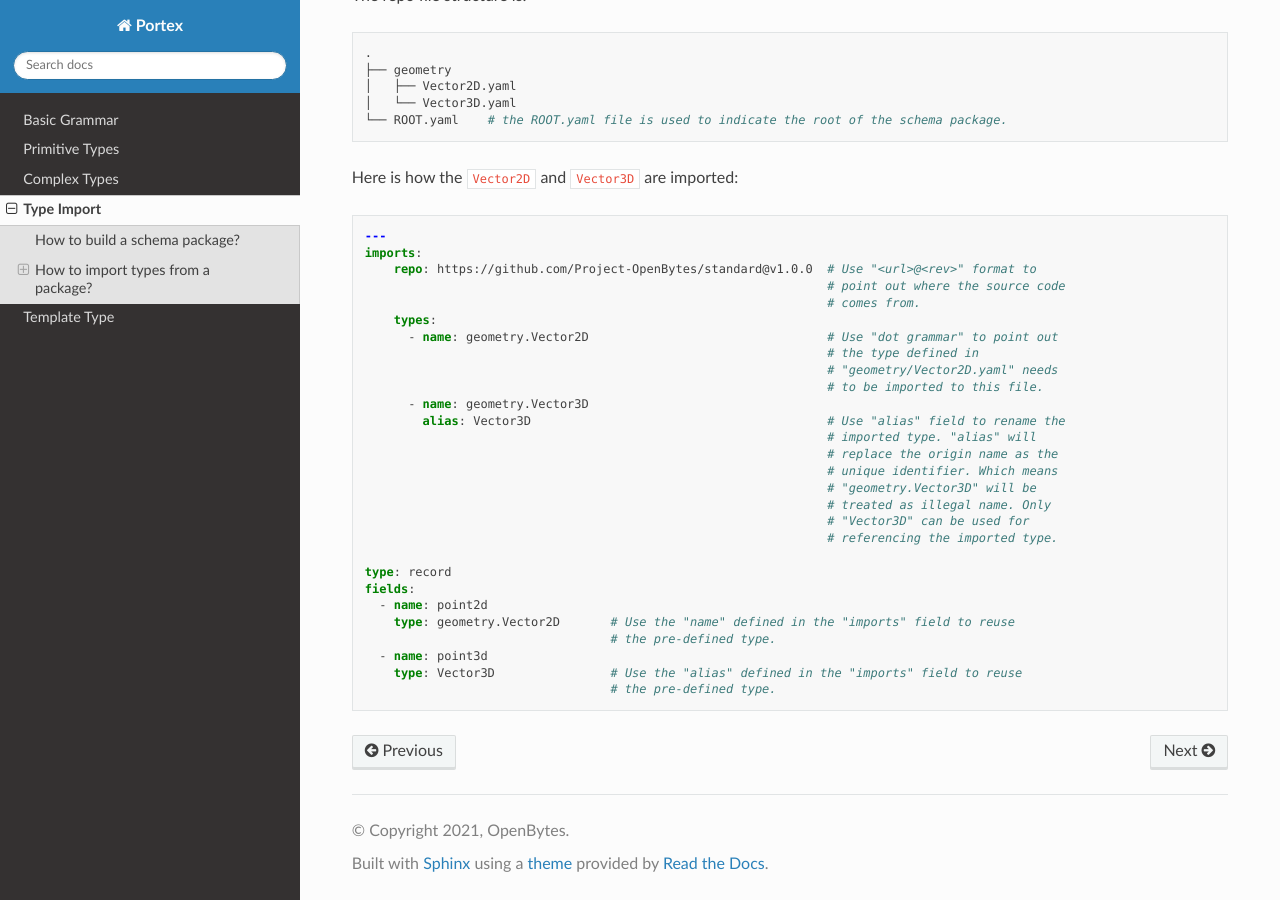
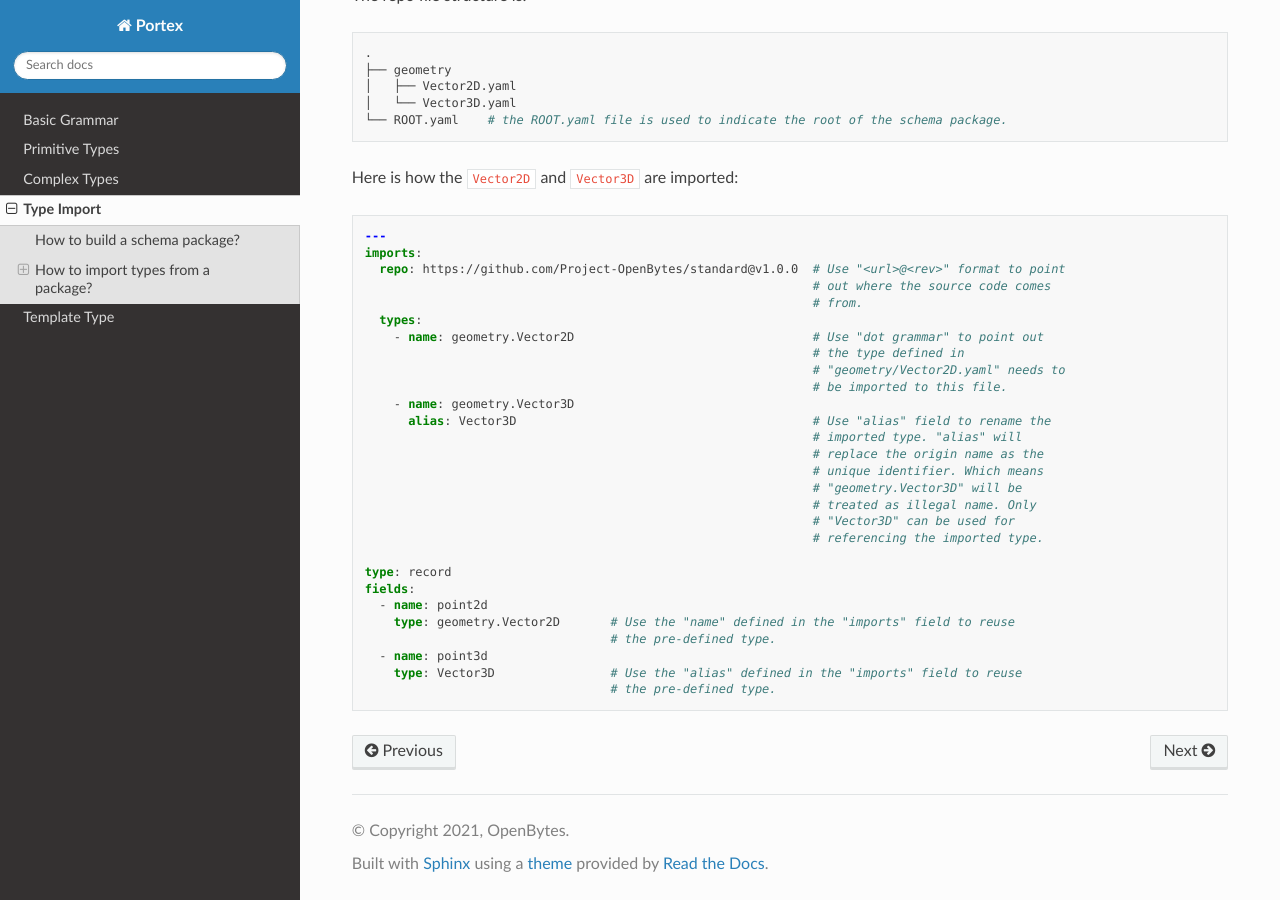
Before and after one commit to Project-OpenBytes/portex, a Sphinx documentation site: the page built from docs/source/schema/type_import.rst, in a window 1280 px wide and 900 px high, scrolled down 2162 px. Built offline with Sphinx 7.4.7 and the Read the Docs theme 2.0.0, drawn with Linux system fonts in a browser that asks for light colours.

Commit message:
docs: change the indent width from 4 to 2 in the "imports" block

```diff
--- a/docs/source/schema/type_import.rst
+++ b/docs/source/schema/type_import.rst
@@ -144,23 +144,23 @@ Here is how the ``Vector2D`` and ``Vector3D`` are imported:
 
    ---
    imports:
-       repo: https://github.com/Project-OpenBytes/standard@v1.0.0  # Use "<url>@<rev>" format to
-                                                                   # point out where the source code
-                                                                   # comes from.
-       types:
-         - name: geometry.Vector2D                                 # Use "dot grammar" to point out
-                                                                   # the type defined in
-                                                                   # "geometry/Vector2D.yaml" needs
-                                                                   # to be imported to this file.
-         - name: geometry.Vector3D
-           alias: Vector3D                                         # Use "alias" field to rename the
-                                                                   # imported type. "alias" will
-                                                                   # replace the origin name as the
-                                                                   # unique identifier. Which means
-                                                                   # "geometry.Vector3D" will be
-                                                                   # treated as illegal name. Only
-                                                                   # "Vector3D" can be used for
-                                                                   # referencing the imported type.
+     repo: https://github.com/Project-OpenBytes/standard@v1.0.0  # Use "<url>@<rev>" format to point
+                                                                 # out where the source code comes
+                                                                 # from.
+     types:
+       - name: geometry.Vector2D                                 # Use "dot grammar" to point out
+                                                                 # the type defined in
+                                                                 # "geometry/Vector2D.yaml" needs to
+                                                                 # be imported to this file.
+       - name: geometry.Vector3D
+         alias: Vector3D                                         # Use "alias" field to rename the
+                                                                 # imported type. "alias" will
+                                                                 # replace the origin name as the
+                                                                 # unique identifier. Which means
+                                                                 # "geometry.Vector3D" will be
+                                                                 # treated as illegal name. Only
+                                                                 # "Vector3D" can be used for
+                                                                 # referencing the imported type.
 
    type: record
    fields:
```
